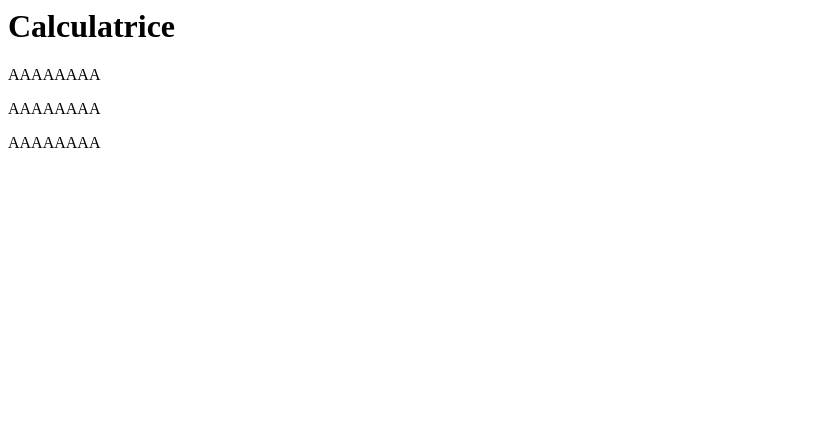
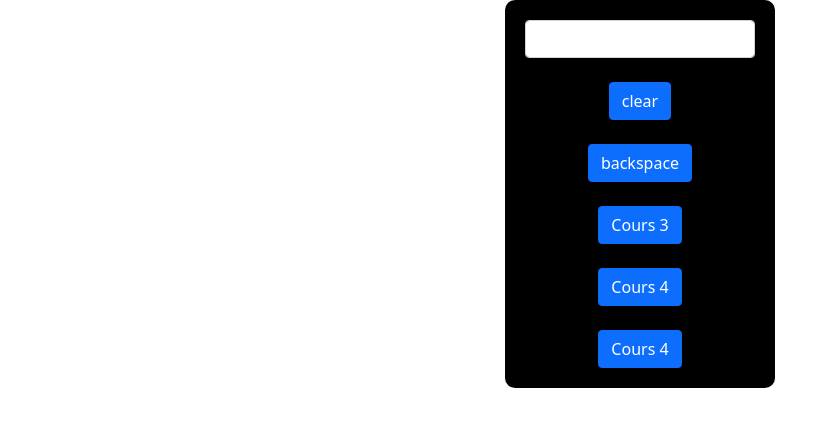
Before and after one commit to alexprudhomme/grade-calculator, a plain HTML site: page index.html in a window 1280 px wide. Shown: the whole page, without its empty margins (0-830 px from the left). Drawn offline with nearby package versions, Linux system fonts and the light colour scheme.

Commit message:
bootstraptest

```diff
--- a/index.html
+++ b/index.html
@@ -4,12 +4,31 @@
     <meta name="viewport"
           content="width=device-width, user-scalable=no, initial-scale=1.0, maximum-scale=1.0, minimum-scale=1.0">
     <meta http-equiv="X-UA-Compatible" content="ie=edge">
-    <title>Document</title>
+    <title>Calculatrice</title>
+    <link href="https://cdn.jsdelivr.net/npm/bootstrap@5.1.3/dist/css/bootstrap.min.css" rel="stylesheet" integrity="sha384-1BmE4kWBq78iYhFldvKuhfTAU6auU8tT94WrHftjDbrCEXSU1oBoqyl2QvZ6jIW3" crossorigin="anonymous">
+    <link rel="stylesheet" href="style.css">
 </head>
 <body>
-<h1>Calculatrice</h1>
-<p>AAAAAAAA</p>
-<p>AAAAAAAA</p>
-<p>AAAAAAAA</p>
+
+    <div class = "container">
+        <div class = 'row'>
+             <div class="col-md-12">
+                 <form action = "#" name="calculator" class="main">
+                     <input type = "text" class="display form-control" name="display" id="display"><br>
+                     <input type="button" class="btn btn-primary" value="clear" id="clear"><br> <br>
+                     <input type="button" class="btn btn-primary" value="backspace" onclick="backSpace()"><br> <br>
+                     <input type="button" class="btn btn-primary" value="Cours 3"><br> <br>
+                     <input type="button" class="btn btn-primary" value="Cours 4"><br> <br>
+                     <input type="button" class="btn btn-primary" value="Cours 4">
+
+                 </form>
+             </div>
+        </div>
+    </div>
+
+    <script> src="custom.js" </script>
+    <script src="https://cdn.jsdelivr.net/npm/@popperjs/core@2.10.2/dist/umd/popper.min.js" integrity="sha384-7+zCNj/IqJ95wo16oMtfsKbZ9ccEh31eOz1HGyDuCQ6wgnyJNSYdrPa03rtR1zdB" crossorigin="anonymous"></script>
+    <script src="https://cdn.jsdelivr.net/npm/bootstrap@5.1.3/dist/js/bootstrap.min.js" integrity="sha384-QJHtvGhmr9XOIpI6YVutG+2QOK9T+ZnN4kzFN1RtK3zEFEIsxhlmWl5/YESvpZ13" crossorigin="anonymous"></script>
+
 </body>
 </html>
--- /dev/null
+++ b/style.css
@@ -0,0 +1,20 @@
+*{
+    margin:0;
+    padding:0;
+}
+.main{
+    background-color: black;
+    color : aliceblue;
+    height :auto;
+    width:270px;
+    padding:20px;
+    border-radius: 10px;
+    text-align: center;
+    margin: auto;
+}
+
+.btn{
+    height: auto;
+    width: auto;
+
+}
```
Also changed, not shown: custom.js (added, +9 -0 lines).
